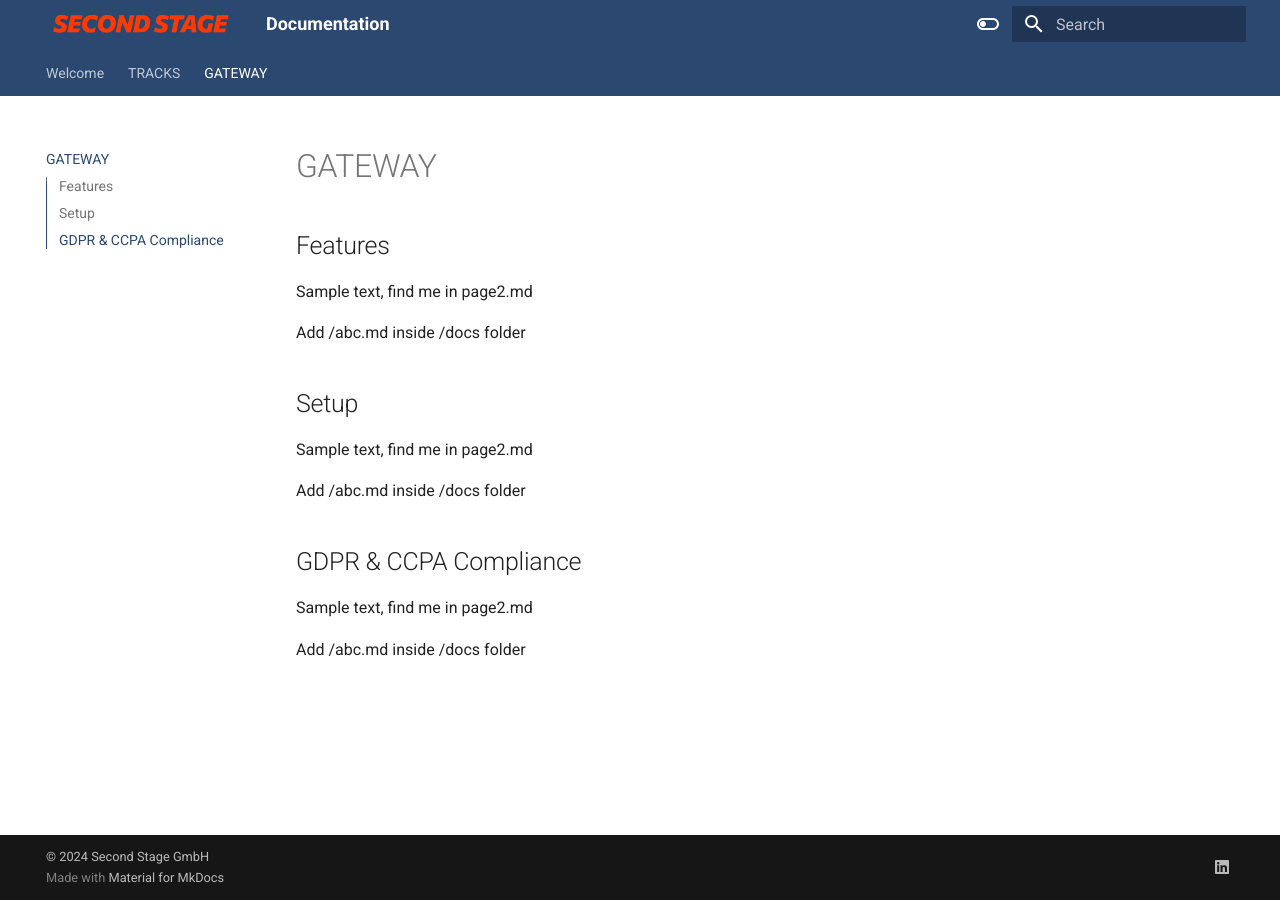
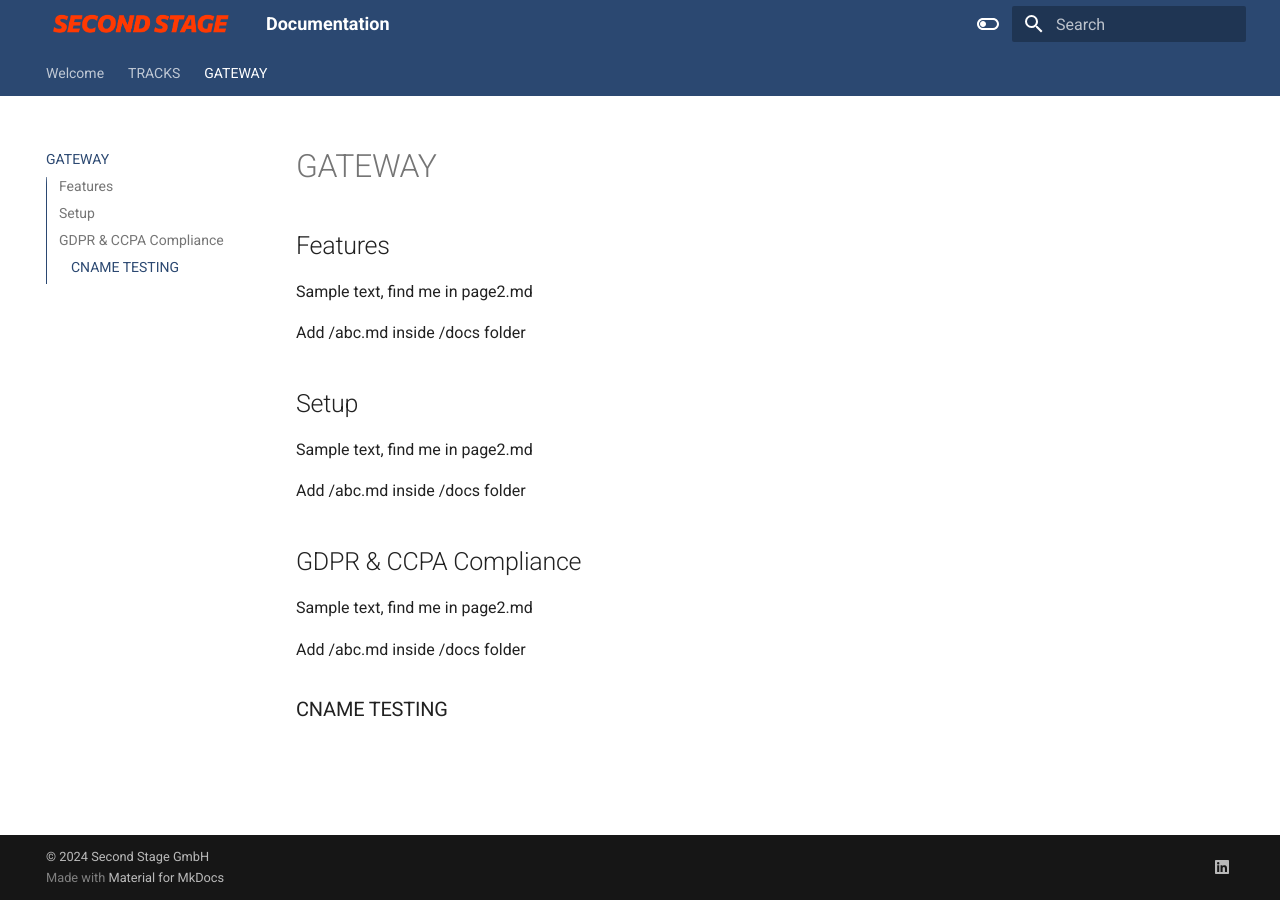
Before and after one commit to secondstage-io/tracks-documentation, an MkDocs documentation site: the page built from docs/page3.md, in a window 1280 px wide. Built offline with MkDocs 1.6.1 and Material for MkDocs 9.7.7, drawn with Linux system fonts in a browser that asks for light colours.

Commit message:
Update page3.md

```diff
--- a/docs/page3.md
+++ b/docs/page3.md
@@ -17,3 +17,7 @@ Add /abc.md inside /docs folder
 Sample text, find me in page2.md
 
 Add /abc.md inside /docs folder
+
+
+
+### CNAME TESTING
```
